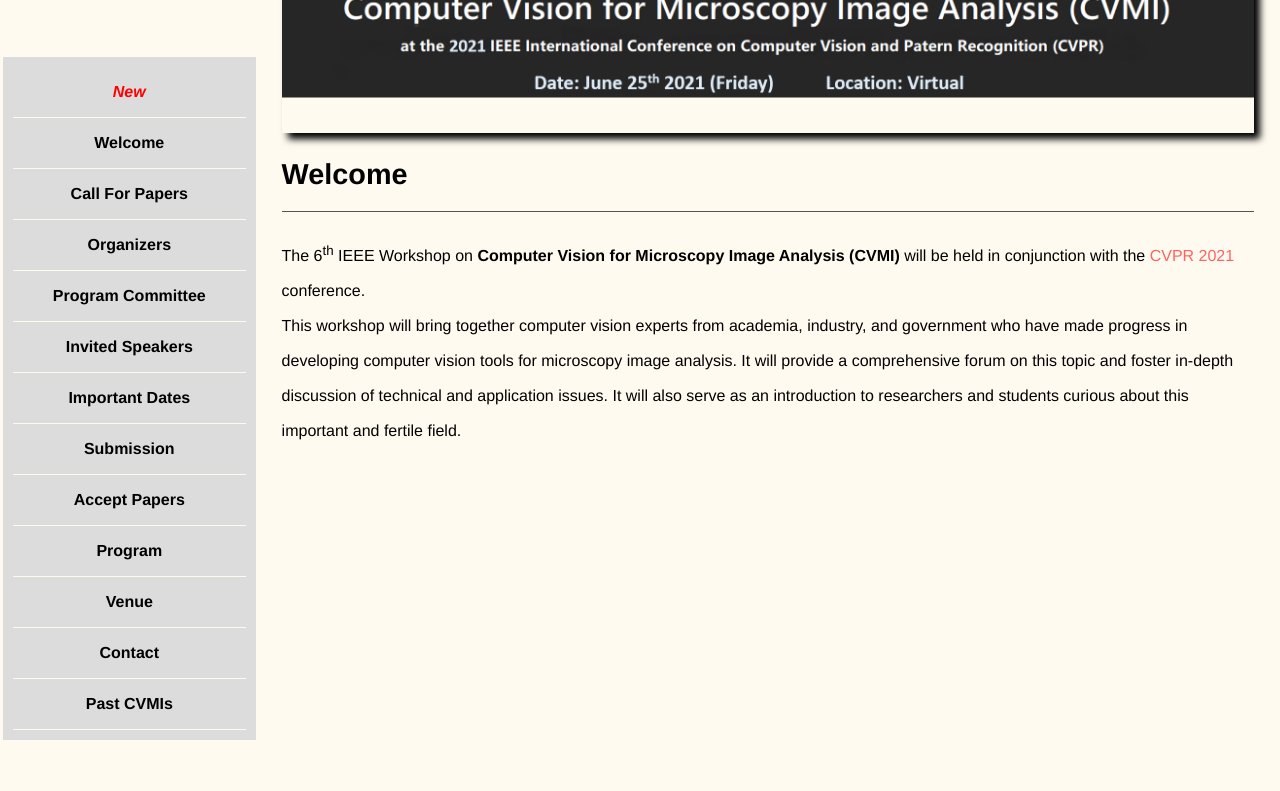
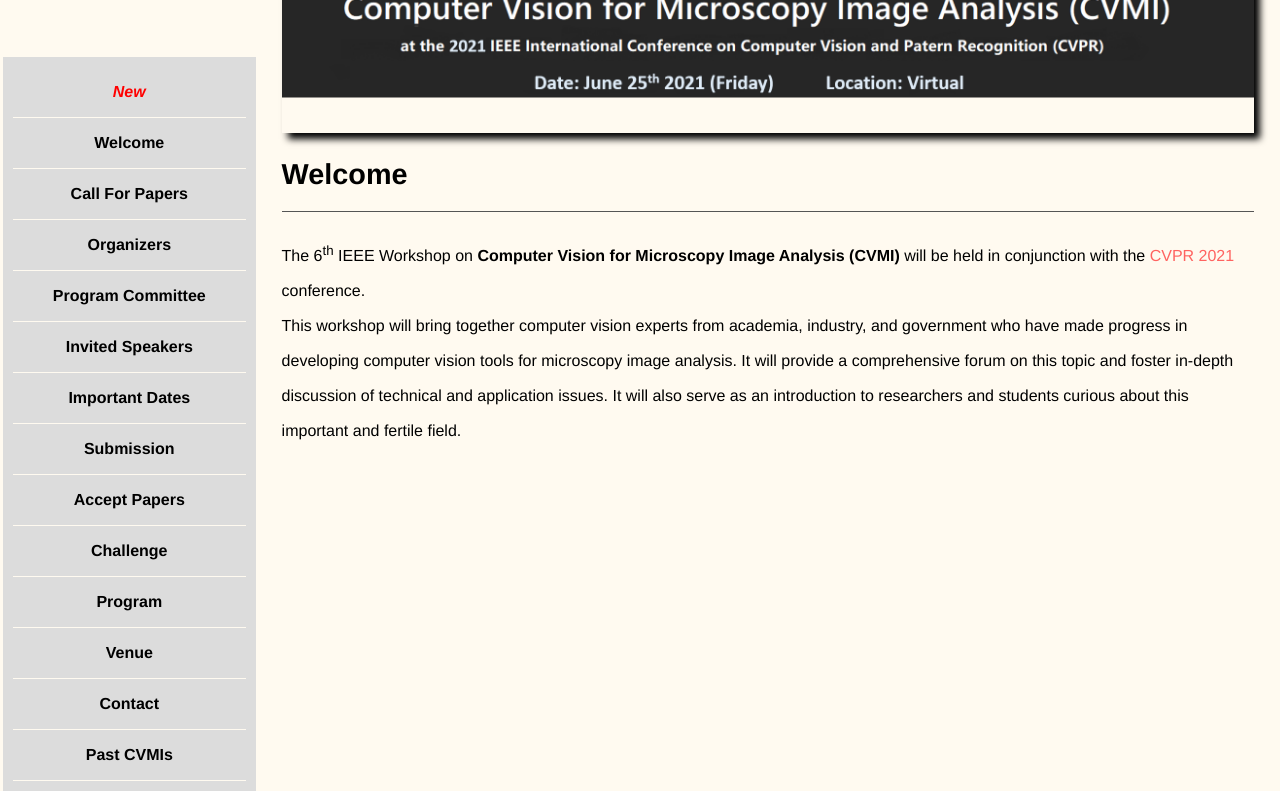
Before and after one commit to cvmi2021/cvmi2021.github.io, a plain HTML site: page index.html in a window 1280 px wide. Shown: the part 124-915 px from the top of the page. Before the commit the page ends 864 px from the top, so only its background shows below. Drawn offline with Linux system fonts and the light colour scheme.

Commit message:
Update index.html

```diff
--- a/index.html
+++ b/index.html
@@ -38,6 +38,8 @@
                     <a href="submission.html"><strong>Submission</strong></a></li>
                 <li>
                     <a href="accepted.html"><strong>Accept Papers</strong></a></li>
+		<li>
+                    <a href="https://motchallenge.net/data/CTMC-v1/"><strong>Challenge</strong></a></li>
                 <li>
                     <a href="program.html"><strong>Program</strong></a></li>
                 <li>
```
